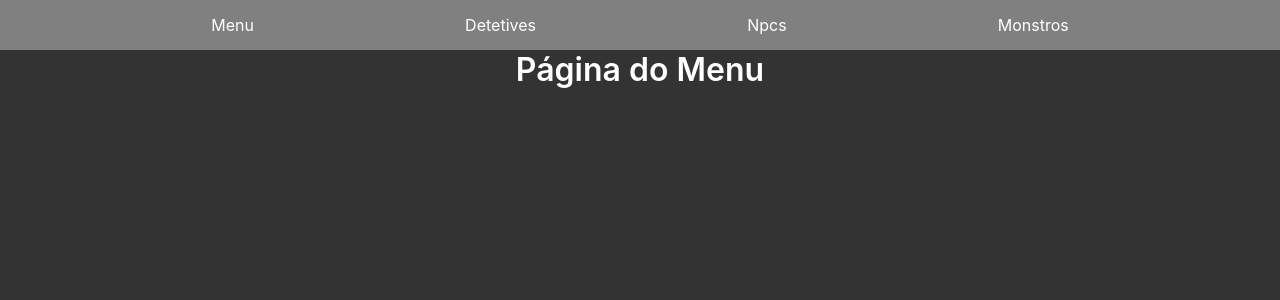
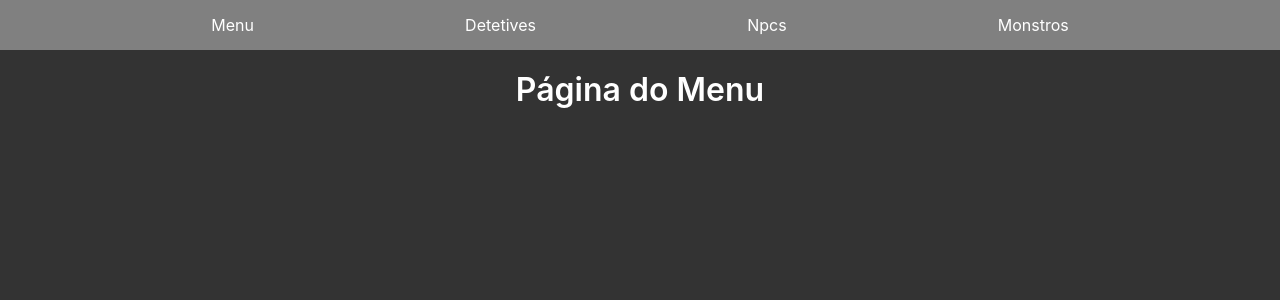
Before and after one commit to Flamel-Ferreira/Fichas-RPG, a React (Vite) app: page / in a window 1280 px wide. Shown: the top 300 px of the page. Built offline with nearby package versions, Linux system fonts and the light colour scheme.

Commit message:
Feat: Criação Router Container

```diff
--- a/src/routes/index.tsx
+++ b/src/routes/index.tsx
@@ -1,18 +1,19 @@
 import { Routes, Route } from "react-router-dom"
-import { DetevitesPage } from "../pages/detetives"
+import { DetevitesPage } from "../pages/detetives/detetives"
 import { MenuPage } from "../pages/menu"
 import { NpcsPage } from "../pages/npcs"
 import { MonstrosPage } from "../pages/monstros"
+import { RouterContainer } from "./style"
 
 export const RoutesPages = () => {
     return(
-        <>
+        <RouterContainer>
             <Routes>
                 <Route path = '/'   element        = {<MenuPage/>}/>
                 <Route path = '/detetives' element = {<DetevitesPage/>}/>
                 <Route path = '/npcs' element      = {<NpcsPage/>}/>
                 <Route path = '/monstros' element  = {<MonstrosPage/>}/>
             </Routes>
-        </>
+        </RouterContainer>
     )
 }
--- /dev/null
+++ b/src/routes/style.ts
@@ -0,0 +1,10 @@
+import styled from "styled-components";
+
+export const RouterContainer = styled.div`
+    width: 100%;
+    max-width: 1024px;
+    display: flex;
+    align-items: start;
+    justify-content: center;
+    margin-top: 20px;
+`
```
